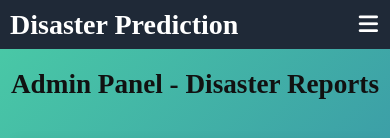
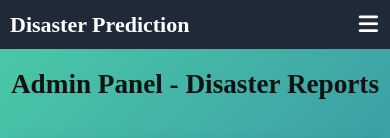
Before and after one commit to AjaySingh2423/Disaster_Predection_And_Reporting_System, a React (Vite) app in the folder frontend/: page /admin in a window 390 px wide. Shown: the top 138 px of the page. Built offline with nearby package versions, Linux system fonts and the light colour scheme; no server answers.

Commit message:
Update layout

```diff
--- a/frontend/src/components/TopBar.css
+++ b/frontend/src/components/TopBar.css
@@ -20,7 +20,7 @@ nav {
 }
 
 nav a {
-  font-size: 16px;
+  font-size: 20px;
   padding: 8px;
   text-decoration: none;
   color: white;
@@ -72,6 +72,13 @@ html, body, #root {
     display: block;
   }
 
+  #p1 {
+  margin-left: 10px;
+  color: white;
+  font-size: 22px;
+  font-weight: bold;
+}
+
   nav {
     position: absolute;
     top: 49px;
@@ -89,6 +96,7 @@ html, body, #root {
 
   nav a {
     width: 100%;
+    font-size:18px;
     text-align: center;
     padding: 12px 0;
     border-top: 1px solid #374151;
```
